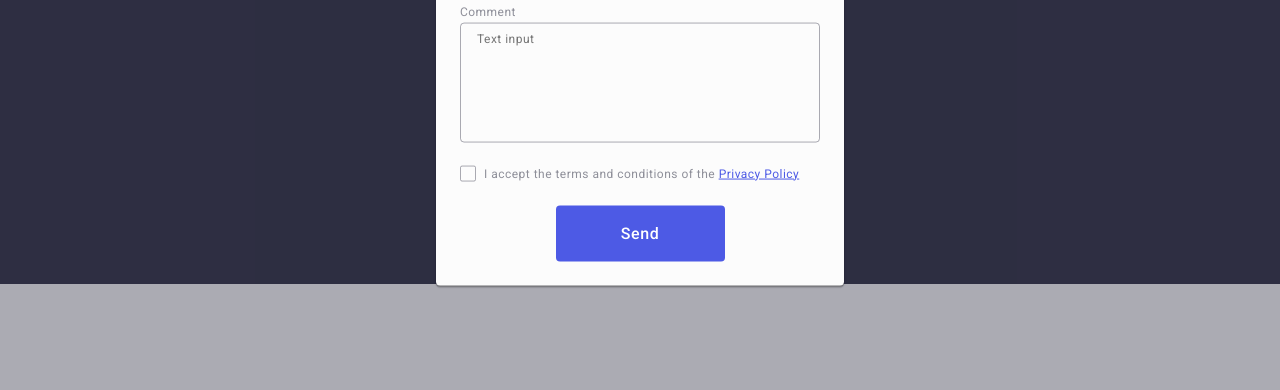
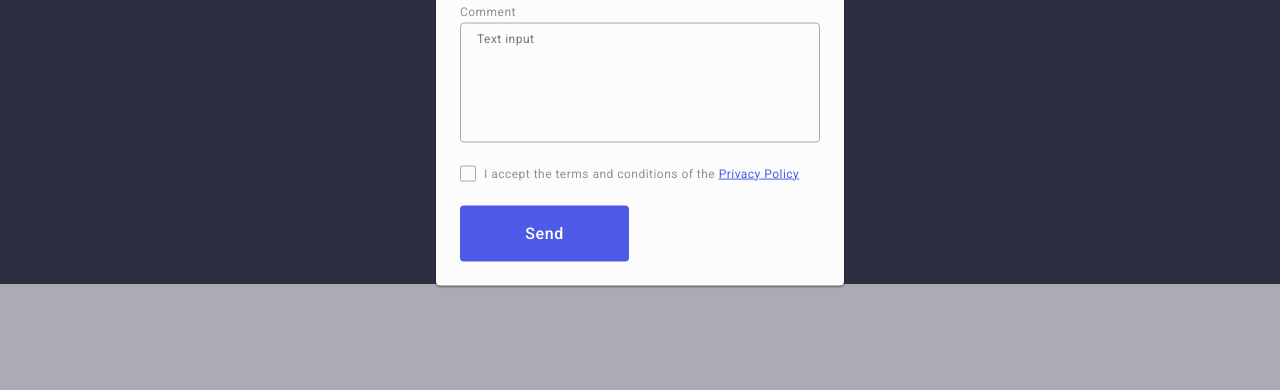
Before and after one commit to ViktoriiaYakaba/goit-markup-hw-05, a plain HTML site: page index.html in a window 1280 px wide. Shown: the part 410-800 px from the top of the page. Drawn offline with nearby package versions, Linux system fonts and the light colour scheme.

Commit message:
homework

```diff
--- a/css/styles.css
+++ b/css/styles.css
@@ -760,11 +760,7 @@ fill: #F4F4FD;
     color: #4d5ae5;
 text-decoration: underline;
 }
-.button-send{
-    display: flex;
-    justify-content: center;
-    margin-top: 24px;
-}
+
 .bnt-send{
     display: block;
     min-width: 169px;
@@ -780,5 +776,6 @@ text-decoration: underline;
     border: none;
     border-radius: 4px;
     transition: background-color 250ms cubic-bezier(0.4, 0, 0.2, 1);
+    margin-top: 24px 119px;
 
 }
--- a/index.html
+++ b/index.html
@@ -559,10 +559,8 @@ xmlns="http://www.w3.org/2000/svg" viewBox="0 0 24 32">
   </svg>
 </span>I accept the terms and conditions of the <a href="" class="privasy-link">Privacy Policy</a></label>
 </div>
-<div class="button-send">
 <button type="button" class="bnt-send">Send</button>
-</div>
- </form>
+</form>
 </div>
 </div>
   </body>
```
